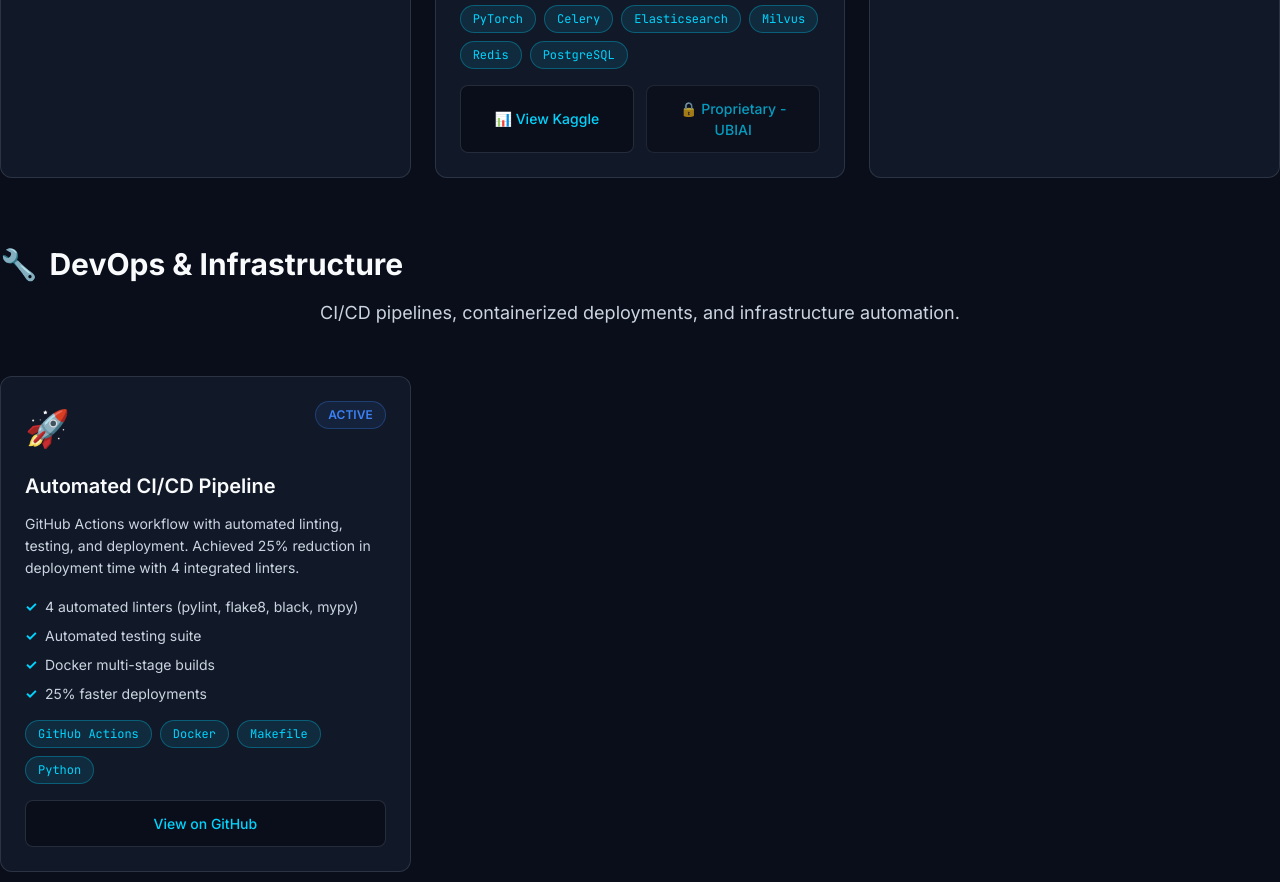
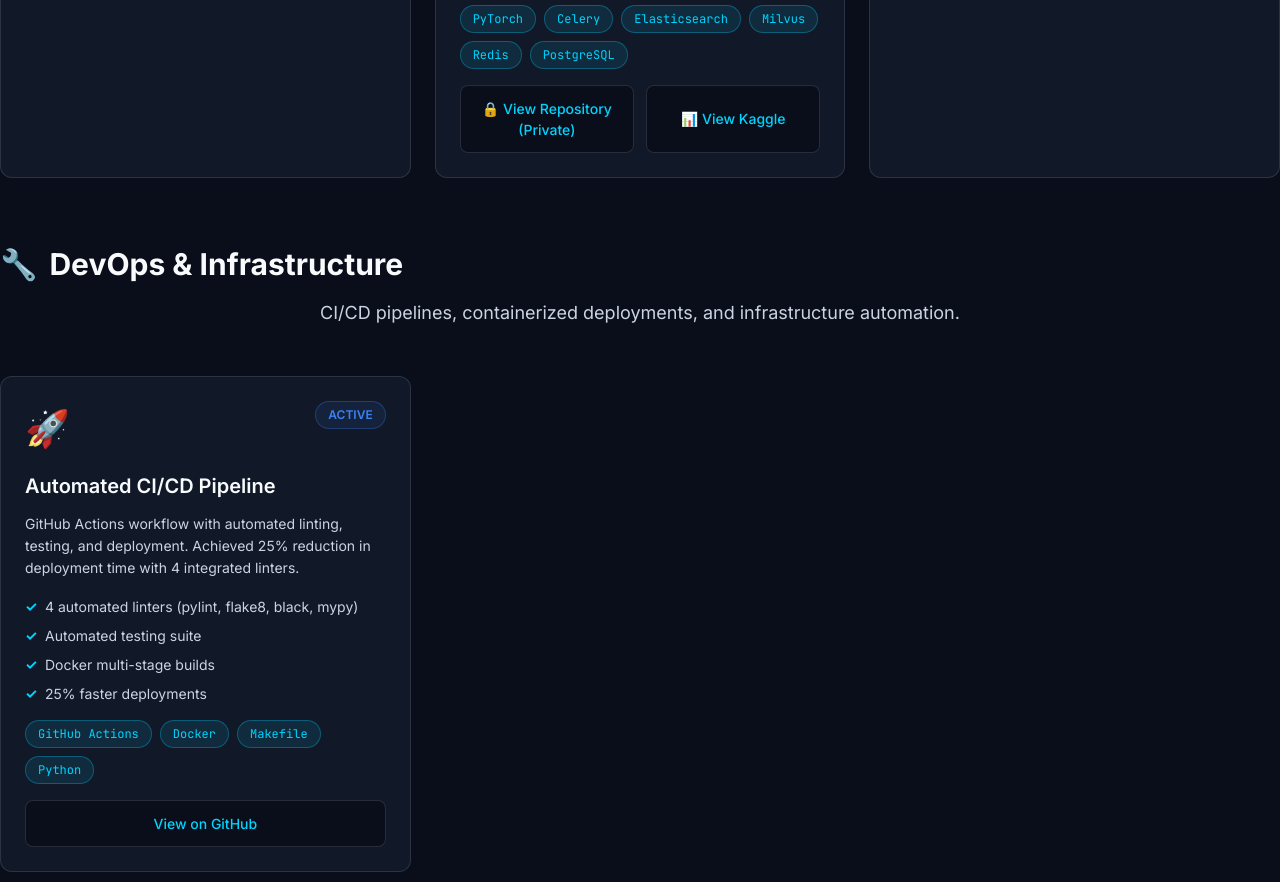
Before and after one commit to biso1991/intelligence-foundry, a plain HTML site: page projects.html in a window 1280 px wide. Shown: the part 2629-3511 px from the top of the page. Drawn offline with Linux system fonts and the light colour scheme; animation ran at ten frames a second.

Commit message:
feat: add private GitHub repo link for NLP QA Platform
- Link to nlp-finetuning-qa-platform (private repo)
- Keep Kaggle profile link
- Both links now visible in portfolio

```diff
--- a/js/main.js
+++ b/js/main.js
@@ -121,7 +121,7 @@ class IntelligenceFoundry {
                     'Active learning workflows for model fine-tuning'
                 ],
                 status: 'production',
-                github: null,
+                github: 'https://github.com/biso1991/nlp-finetuning-qa-platform',
                 live: 'https://www.kaggle.com/bilelnasri'
             },
             {
--- a/projects.html
+++ b/projects.html
@@ -656,12 +656,12 @@
                         <span class="tech-badge">PostgreSQL</span>
                     </div>
                     <div class="project-links">
+                        <a href="https://github.com/biso1991/nlp-finetuning-qa-platform" target="_blank" class="project-link">
+                            🔒 View Repository (Private)
+                        </a>
                         <a href="https://www.kaggle.com/bilelnasri" target="_blank" class="project-link">
                             📊 View Kaggle
                         </a>
-                        <span class="project-link" style="cursor: default; opacity: 0.7;">
-                            🔒 Proprietary - UBIAI
-                        </span>
                     </div>
                 </div>
 
```
